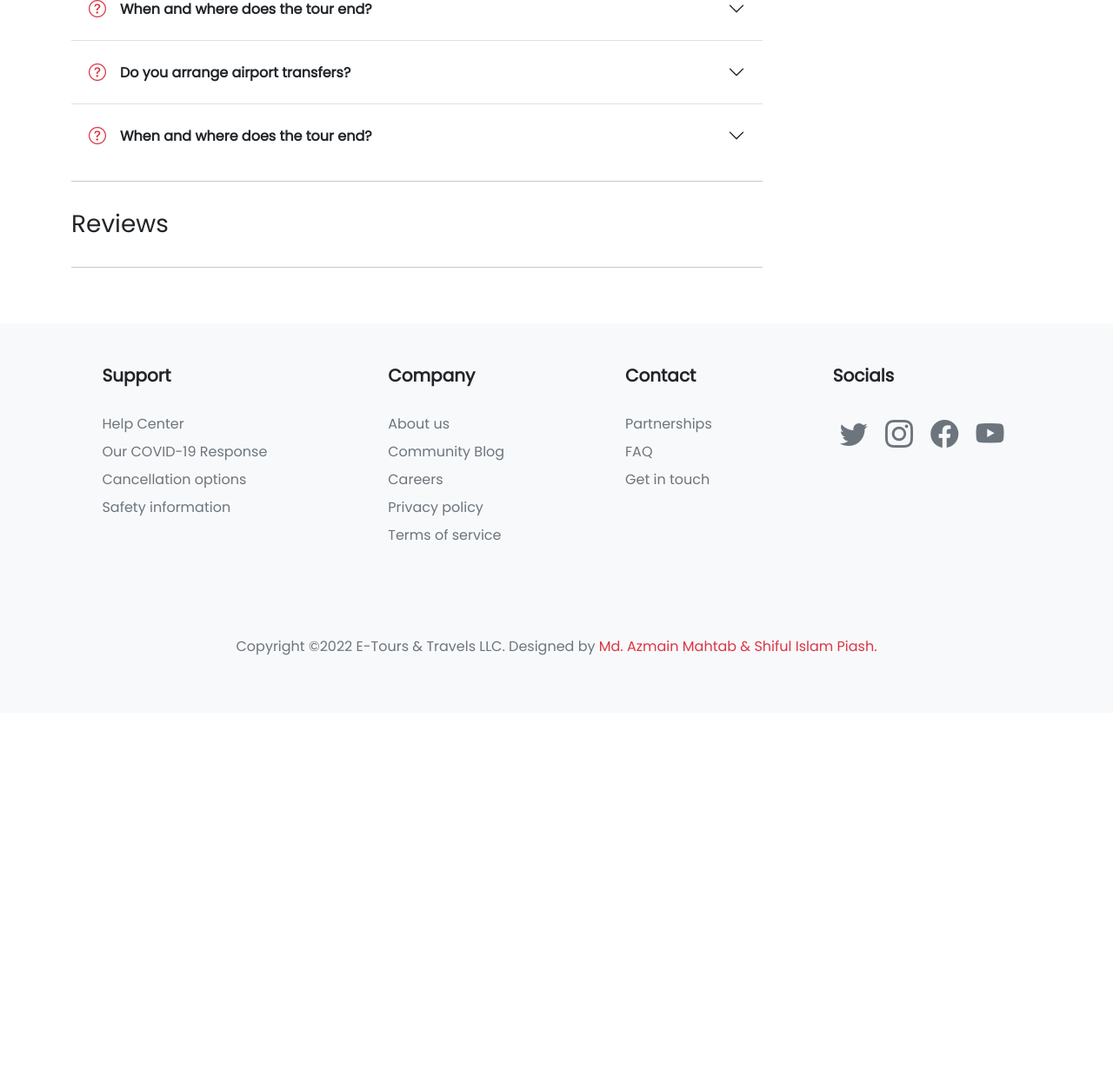
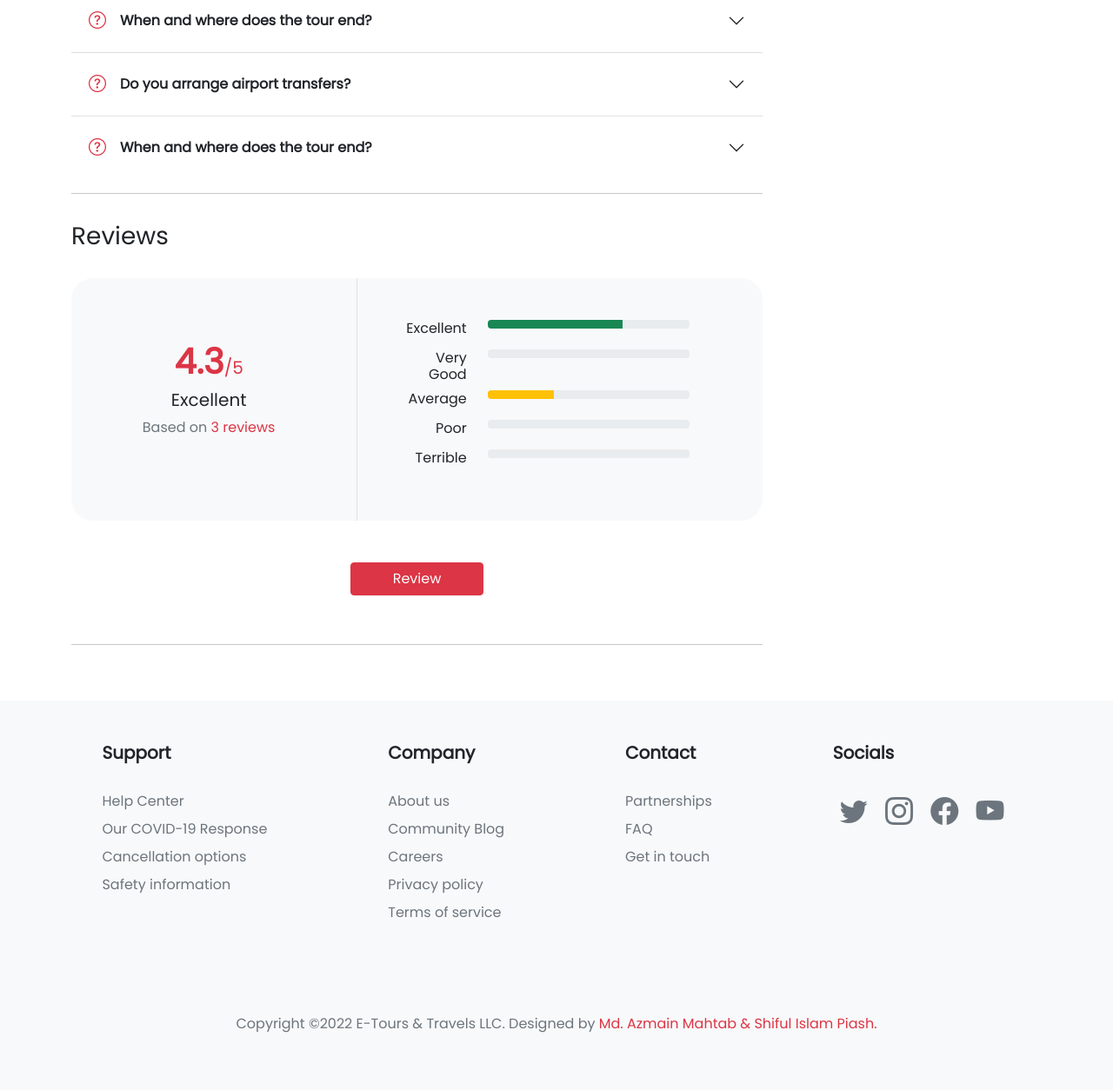
Before and after one commit to AzmainO7/Tours-And-Travel-Website, a PHP site: page /tours.html in a window 1280 px wide. Shown: the part 3239-4493 px from the top of the page at 87% size. Before the commit the page ends 3993 px from the top, so only its background shows below. Run offline with PHP 8.4, Linux system fonts and the light colour scheme; some libraries are stand-ins or nearby versions.

Commit message:
Tours Tweaked

```diff
--- a/css/style.css
+++ b/css/style.css
@@ -59,3 +59,10 @@
     margin-right: 10px;
     border-radius: 100%;
 }
+
+@media only screen and (max-width: 576px) {
+    .container {
+        padding-left: 25px;
+        padding-right: 25px;
+    }
+}
--- a/tours.html
+++ b/tours.html
@@ -137,10 +137,10 @@
                     </div>
                     <div class="col-4 text-end">
                         <h6 class="mb-2">Excellent</h6>
-                        <i class="bi bi-star-fill text-warning me-2"></i>
-                        <i class="bi bi-star-fill text-warning me-2"></i>
-                        <i class="bi bi-star-fill text-warning me-2"></i>
-                        <i class="bi bi-star-fill text-warning me-2"></i>
+                        <i class="bi bi-star-fill text-warning me-1"></i>
+                        <i class="bi bi-star-fill text-warning me-1"></i>
+                        <i class="bi bi-star-fill text-warning me-1"></i>
+                        <i class="bi bi-star-fill text-warning me-1"></i>
                         <i class="bi bi-star-fill text-warning"></i>
                         <h6 class="mt-2">from 3 reviews</h6>
                     </div>
@@ -163,7 +163,7 @@
                     <div class="col-lg-3">
                         <div class="d-flex justify-content-start pb-2">
                             <div class="me-3">
-                                <i class="bi bi-clock fs-3 text-danger"></i>
+                                <i class="bi bi-bookmark-star fs-3 text-danger"></i>
                             </div>
                             <div>
                                 <h6 class="mb-0">Tour Type</h6>
@@ -174,7 +174,7 @@
                     <div class="col-lg-3">
                         <div class="d-flex justify-content-start pb-2">
                             <div class="me-3">
-                                <i class="bi bi-clock fs-3 text-danger"></i>
+                                <i class="bi bi-people fs-3 text-danger"></i>
                             </div>
                             <div>
                                 <h6 class="mb-0">Group Size</h6>
@@ -185,7 +185,7 @@
                     <div class="col-lg-3">
                         <div class="d-flex justify-content-start pb-2">
                             <div class="me-3">
-                                <i class="bi bi-clock fs-3 text-danger"></i>
+                                <i class="bi bi-translate fs-3 text-danger"></i>
                             </div>
                             <div>
                                 <h6 class="mb-0">Languages</h6>
@@ -239,11 +239,12 @@
                                 <div class="accordion-body text-muted fs-6">
 
                                     <div class="d-flex justify-content-center p-2">
-                                        <div>
-                                            <img src="images/Day 1.jpg" class="mw-100 pe-4" alt="">
+                                        <div class="img-wrapper">
+                                            <img src="images/Day 1.jpg" class="mw-100" alt="">
                                         </div>
                                         <div>
-                                            <p>From the iconic to the unexpected, the city of San Francisco never ceases
+                                            <p class="ps-4">From the iconic to the unexpected, the city of San Francisco
+                                                never ceases
                                                 to
                                                 surprise. Kick-start your effortlessly delivered Northern California
                                                 holiday
@@ -271,11 +272,12 @@
                                 aria-labelledby="panelsStayOpen-headingTwo">
                                 <div class="accordion-body text-muted fs-6">
                                     <div class="d-flex justify-content-center p-2">
-                                        <div>
-                                            <img src="images/Day 2.jpg" class="mw-100 pe-4" alt="">
+                                        <div class="img-wrapper">
+                                            <img src="images/Day 2.jpg" class="mw-100" alt="">
                                         </div>
                                         <div>
-                                            <p>From the iconic to the unexpected, the city of San Francisco never ceases
+                                            <p class="ps-4">From the iconic to the unexpected, the city of San Francisco
+                                                never ceases
                                                 to
                                                 surprise. Kick-start your effortlessly delivered Northern California
                                                 holiday
@@ -302,11 +304,12 @@
                                 aria-labelledby="panelsStayOpen-headingTwo">
                                 <div class="accordion-body text-muted fs-6">
                                     <div class="d-flex justify-content-center p-2">
-                                        <div>
-                                            <img src="images/Day 3.jpg" class="mw-100 pe-4" alt="">
+                                        <div class="img-wrapper">
+                                            <img src="images/Day 3.jpg" class="mw-100" alt="">
                                         </div>
                                         <div>
-                                            <p>From the iconic to the unexpected, the city of San Francisco never ceases
+                                            <p class="ps-4">From the iconic to the unexpected, the city of San Francisco
+                                                never ceases
                                                 to
                                                 surprise. Kick-start your effortlessly delivered Northern California
                                                 holiday
@@ -333,11 +336,12 @@
                                 aria-labelledby="panelsStayOpen-headingTwo">
                                 <div class="accordion-body text-muted fs-6">
                                     <div class="d-flex justify-content-center p-2">
-                                        <div>
-                                            <img src="images/Day 4.jpg" class="mw-100 pe-4" alt="">
+                                        <div class="img-wrapper">
+                                            <img src="images/Day 4.jpg" class="mw-100" alt="">
                                         </div>
                                         <div>
-                                            <p>From the iconic to the unexpected, the city of San Francisco never ceases
+                                            <p class="ps-4">From the iconic to the unexpected, the city of San Francisco
+                                                never ceases
                                                 to
                                                 surprise. Kick-start your effortlessly delivered Northern California
                                                 holiday
@@ -365,11 +369,12 @@
                                 aria-labelledby="panelsStayOpen-headingTwo">
                                 <div class="accordion-body text-muted fs-6">
                                     <div class="d-flex justify-content-center p-2">
-                                        <div>
-                                            <img src="images/Day 5.jpg" class="mw-100 pe-4" alt="">
+                                        <div class="img-wrapper">
+                                            <img src="images/Day 5.jpg" class="mw-100" alt="">
                                         </div>
                                         <div>
-                                            <p>From the iconic to the unexpected, the city of San Francisco never ceases
+                                            <p class="ps-4">From the iconic to the unexpected, the city of San Francisco
+                                                never ceases
                                                 to
                                                 surprise. Kick-start your effortlessly delivered Northern California
                                                 holiday
@@ -568,8 +573,88 @@
                 <hr>
 
                 <!-- reviews START -->
-                <div>
-                    <h3 class="py-3">Reviews</h3>
+                <div class="mb-5">
+                    <h3 class="pt-3 pb-4">Reviews</h3>
+                    <div class="bg-light div-rounded">
+                        <div class="row justify-content-between">
+
+                            <div class="col-lg-5 text-center p-5 border-end">
+                                <h5 class="text-danger pt-4"><span class="fw-bold fs-1">4.3</span>/5</h5>
+                                <h5>Excellent</h5>
+                                <p class="text-muted">Based on <span class="text-danger">3 reviews</span></p>
+                            </div>
+
+                            <div class="col-lg-7 p-5 text-end">
+                                <div class="row">
+                                    <div class="col-3">
+                                        <h6>Excellent</h6>
+                                    </div>
+                                    <div class="col-9">
+                                        <div class="progress mb-4 me-5" style="height: 10px;">
+                                            <div class="progress-bar bg-success" role="progressbar" style="width: 67%"
+                                                aria-valuenow="67" aria-valuemin="0" aria-valuemax="100"></div>
+                                        </div>
+                                    </div>
+                                </div>
+
+                                <div class="row">
+                                    <div class="col-3">
+                                        <h6>Very Good</h6>
+                                    </div>
+                                    <div class="col-9">
+                                        <div class="progress mb-4 me-5" style="height: 10px;">
+                                            <div class="progress-bar bg-success" role="progressbar" style="width: 0%"
+                                                aria-valuenow="0" aria-valuemin="0" aria-valuemax="100"></div>
+                                        </div>
+                                    </div>
+                                </div>
+
+                                <div class="row">
+                                    <div class="col-3">
+                                        <h6>Average</h6>
+                                    </div>
+                                    <div class="col-9">
+                                        <div class="progress mb-4 me-5" style="height: 10px;">
+                                            <div class="progress-bar bg-warning" role="progressbar" style="width: 33%"
+                                                aria-valuenow="33" aria-valuemin="0" aria-valuemax="100"></div>
+                                        </div>
+                                    </div>
+                                </div>
+
+                                <div class="row">
+                                    <div class="col-3">
+                                        <h6>Poor</h6>
+                                    </div>
+                                    <div class="col-9">
+                                        <div class="progress mb-4 me-5" style="height: 10px;">
+                                            <div class="progress-bar bg-success" role="progressbar" style="width: 0%"
+                                                aria-valuenow="0" aria-valuemin="0" aria-valuemax="100"></div>
+                                        </div>
+                                    </div>
+                                </div>
+
+                                <div class="row">
+                                    <div class="col-3">
+                                        <h6>Terrible</h6>
+                                    </div>
+                                    <div class="col-9">
+                                        <div class="progress mb-4 me-5" style="height: 10px;">
+                                            <div class="progress-bar bg-success" role="progressbar" style="width: 0%"
+                                                aria-valuenow="0" aria-valuemin="0" aria-valuemax="100"></div>
+                                        </div>
+                                    </div>
+                                </div>
+
+                            </div>
+
+                        </div>
+
+                    </div>
+
+                    <div class="text-center">
+                        <a href="#" class="btn btn-danger mt-5 mb-2 px-5">Review</a>
+                    </div>
+
 
                 </div>
                 <!-- reviews END -->
@@ -587,25 +672,27 @@
                         <form action="">
                             <div class="row mb-3 mx-4">
                                 <label class="pt-2 ps-1 mb-2" for="date">Date</label>
-                                <input type="date" class="form-control" id="date" placeholder="" aria-label="Check out">
+                                <input type="date" class="form-control" id="date" placeholder="" aria-label="Check out"
+                                    required>
                             </div>
                             <div class="row mb-3 mx-4">
                                 <label class="pt-2 ps-1 mb-2" for="number1">Adults (Age 18+) </label>
                                 <input type="number" class="form-control " id="number1" placeholder=""
-                                    aria-label="Check out">
+                                    aria-label="Check out" required>
                             </div>
                             <div class="row mb-3 mx-4">
                                 <label class="pt-2 ps-1 mb-2" for="number2">Children (Age 6-17) </label>
                                 <input type="number" class="form-control " id="number2" placeholder=""
-                                    aria-label="Check out">
+                                    aria-label="Check out" required>
                             </div>
                             <div class="row mb-3 mx-4">
                                 <label class="pt-2 ps-1 mb-2" for="number3">Infant (Age 0-5) </label>
                                 <input type="number" class="form-control " id="number3" placeholder=""
-                                    aria-label="Check out">
+                                    aria-label="Check out" required>
                             </div>
                             <div class="text-center mt-4 mb-4 mx-4">
-                                <button type="submit" class="btn btn-danger w-100">BOOK NOW</button>
+                                <a href="private_payment.html" type="submit" class="btn btn-danger w-100">BOOK NOW</a>
+                                <!-- <button type="submit" class="btn btn-danger w-100">BOOK NOW</button> -->
                             </div>
                         </form>
                     </div>
```
Also changed, not shown: private_payment.html (added).
